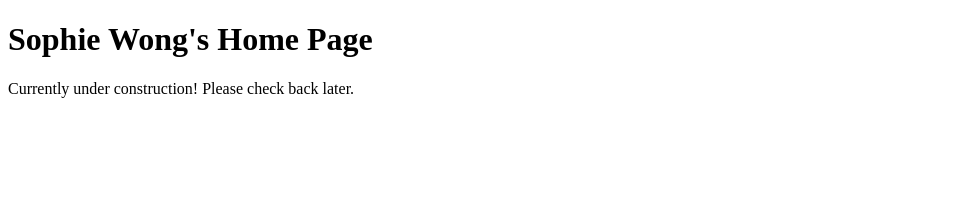
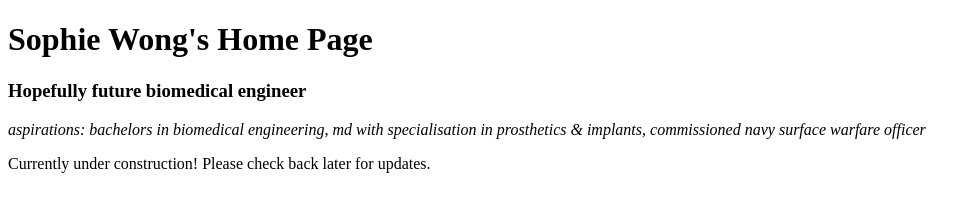
Before and after one commit to panda667/panda667.github.io, a plain HTML site: page docs/index.html in a window 1280 px wide. Shown: the whole page, without its empty margins (0-978 px from the left). Drawn offline with Linux system fonts and the light colour scheme.

Commit message:
Update index.html
added more content, still under construction

```diff
--- a/docs/index.html
+++ b/docs/index.html
@@ -1,5 +1,7 @@
 <!doctype html>
 <body>
 	<h1>Sophie Wong's Home Page</h1>
-	<p>Currently under construction! Please check back later.</p>
+	<h3>Hopefully future biomedical engineer</h3>
+	<subtitle><i>aspirations: bachelors in biomedical engineering, md with specialisation in prosthetics & implants, commissioned navy surface warfare officer</i></subtitle>
+	<p>Currently under construction! Please check back later for updates.</p>
 </body>
```
